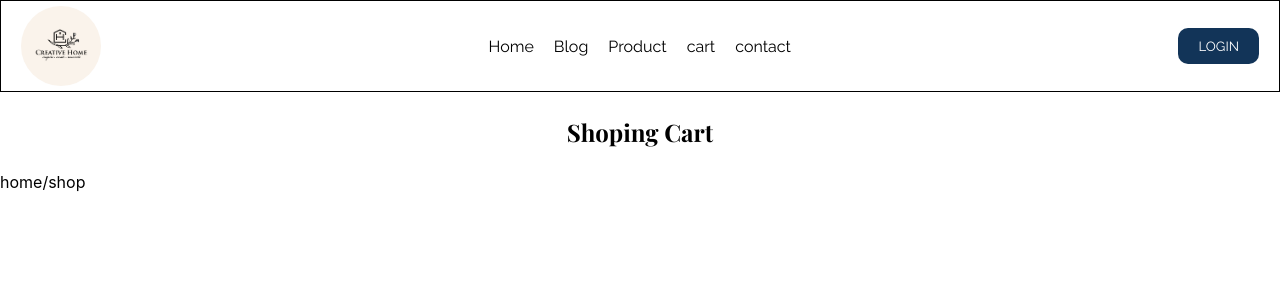
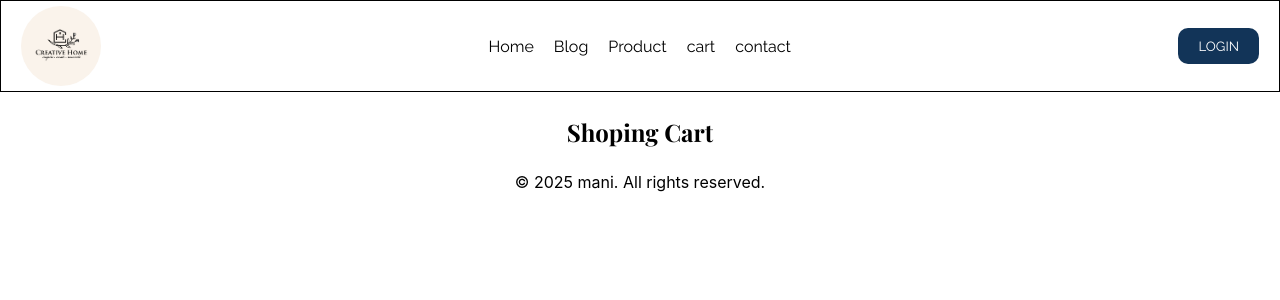
Before and after one commit to manimozhiyan23/Landing-page, a React (Create React App) app in the folder frontend/: page /cart in a window 1280 px wide. Shown: the top 300 px of the page. Built offline with nearby package versions, Linux system fonts and the light colour scheme; a web font is replaced by a local one.

Commit message:
cart footer

```diff
--- a/frontend/src/pages/cart.js
+++ b/frontend/src/pages/cart.js
@@ -28,11 +28,14 @@ function Cart(){
                 <p>Shoping Cart</p>
             </div>
 
-            <div>
-                <div>
-                    <p>home/shop</p>
-                </div>
-            </div>
+
+
+
+            <footer>
+                    <div className="footer">
+                        <p>&#169; 2025 mani. All rights reserved.</p>
+                    </div>
+            </footer>
 
 
 
```
